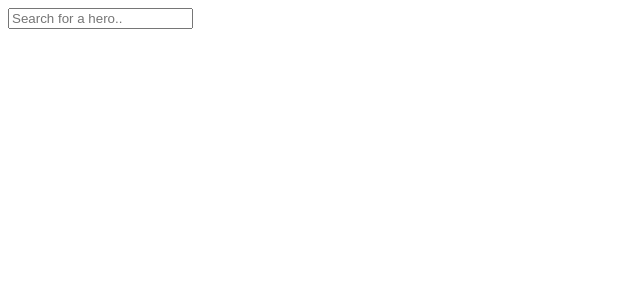
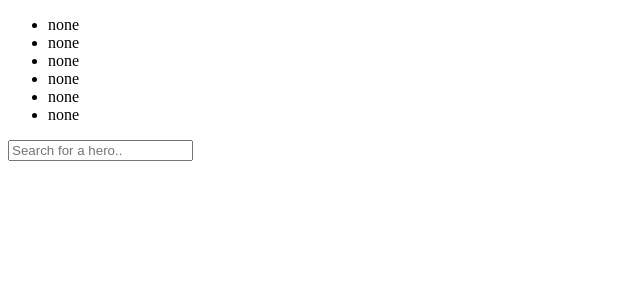
Before and after one commit to ptya/owcompare, a React (Create React App) app in the folder frontend/owcompare/: page / in a window 1280 px wide. Shown: the top 300 px of the page, without its empty margins (0-640 px from the left). Built offline with nearby package versions, Linux system fonts and the light colour scheme.

Commit message:
Working search

```diff
--- a/frontend/owcompare/src/components/App.js
+++ b/frontend/owcompare/src/components/App.js
@@ -1,24 +1,56 @@
-import React, { Component } from 'react';
+import React, { Component, Fragment } from 'react';
 import heroes from '../data/heroes';
+import selectedHeroes from '../data/selectedHeroes';
 
 import Search from './Search';
+import Selection from './Selection';
 
 class App extends Component {
   state = {
+    availableHeroes: heroes,
     search: '',
-    selectedHero: {},
+    selectedHeroes,
+    nextSlot: 1
   };
 
   updateSearch = e => {
     this.setState({ search: e.target.value })
-    console.log(e.target.value);
   }
 
-
+  updateSelected = id => {
+    let nextSlot = this.state.nextSlot;
+    if (nextSlot <= 6) {
+      const hero = heroes[id];
+      console.log('i am update');
+      console.log(id);
+      console.log(hero);
+      const toUpdate = `hero${nextSlot}`;
+      const selectedHeroes = this.state.selectedHeroes;
+      let heroToUpdate = selectedHeroes[toUpdate];
+      console.log('to update:');
+      console.log(heroToUpdate);
+      selectedHeroes[toUpdate] = { ...hero };
+      nextSlot++;
+      this.setState({ nextSlot });
+      this.setState({ selectedHeroes });
+      const availableHeroes = this.state.availableHeroes;
+      delete availableHeroes[id];
+      this.setState({ availableHeroes });
+    } else {
+      return
+    }
+  }
 
   render() {
+    const availableSpace = this.state.nextSlot <= 6;
+
     return (
-      <Search heroes={heroes} search={this.state.search} updateSearch={this.updateSearch} />
+      <Fragment>
+        <Selection selectedHeroes={this.state.selectedHeroes} />
+        { availableSpace &&
+          <Search availableHeroes={this.state.availableHeroes} search={this.state.search} updateSearch={this.updateSearch} updateSelected={this.updateSelected} />
+        }
+      </Fragment>
     );
   }
 }
--- a/frontend/owcompare/src/components/Search.js
+++ b/frontend/owcompare/src/components/Search.js
@@ -1,28 +1,22 @@
-import React, { Component, Fragment } from 'react';
-
-const Hero = (props) => (
-  <li>{props.hero.name}</li>
-);
+import React, { Component } from 'react';
 
 class Search extends Component {
-  heroList = hero => (
-    <li key={hero} >{this.props.heroes[hero].name}</li>
+  heroList = (hero, i) => (
+    <li key={i} ref={i} id={hero}>{this.props.availableHeroes[hero].name}</li>
   )
 
   handleSubmit = (e) => {
     e.preventDefault();
     if (this.props.search === '') return
-
-    console.log(this);
-
-    // TODO: handle refs and update selected hero with input (or 1st value)
+    const firstId = this.refs[0].id;
+    this.props.updateSelected(firstId);
   }
 
   render() {
-    let filteredHeroes = Object.keys(this.props.heroes).filter(
+    let filteredHeroes = Object.keys(this.props.availableHeroes).filter(
       (hero) => {
         if (this.props.search === '') return '';
-        return this.props.heroes[hero].name.toLowerCase().indexOf(this.props.search.toLowerCase()) !== -1;
+        return this.props.availableHeroes[hero].name.toLowerCase().indexOf(this.props.search.toLowerCase()) !== -1;
       }
     );
 
--- /dev/null
+++ b/frontend/owcompare/src/components/Selection.js
@@ -0,0 +1,32 @@
+import React, { Component } from 'react';
+
+class Selection extends Component {
+  heroList = (hero, i) => {
+    const selectedHero = this.props.selectedHeroes[hero];
+    console.log(hero);
+    console.log(selectedHero);
+    console.log(selectedHero['name']);
+    return <li key={hero}>{selectedHero['name']}</li>
+  }
+
+  /*heroList = () => {
+    let selected = [];
+    for (let i = 0; i < this.props.requiredHeroes; i++) {
+      if this.props.selectedHeroes[i]
+    }
+  }*/
+
+
+  render() {
+    //let translatedHeroes = this.props.selectedHeroes.map(
+    //  this.heroList
+    //)
+    return (
+      <ul>
+        {Object.keys(this.props.selectedHeroes).map(this.heroList)}
+      </ul>
+    );
+  }
+}
+
+export default Selection;
--- a/frontend/owcompare/src/data/heroes.js
+++ b/frontend/owcompare/src/data/heroes.js
@@ -1,166 +1,226 @@
 const heroes = {
-  "ana":
+  ana:
     {
-      "name": "Ana",
-      "type": "Support"
+      id: "ana",
+      name: "Ana",
+      type: "Support",
+      img: "/images/changeme.jpg"
     }
   ,
-  "bastion":
+  bastion:
     {
-      "name": "Bastion",
-      "type": "Defense"
+      id: "bastion",
+      name: "Bastion",
+      type: "Defense",
+      img: "/images/changeme.jpg"
     }
   ,
-  "brigitte":
+  brigitte:
     {
-      "name": "Brigitte",
-      "type": "Support"
+      id: "brigitte",
+      name: "Brigitte",
+      type: "Support",
+      img: "/images/changeme.jpg"
     }
   ,
-  "dva":
+  dva:
     {
-      "name": "D.Va",
-      "type": "Tank"
+      id: "dva",
+      name: "D.Va",
+      type: "Tank",
+      img: "/images/changeme.jpg"
     }
   ,
-  "doomfist":
+  doomfist:
     {
-      "name": "Doomfist",
-      "type": "Offense"
+      id: "doomfist",
+      name: "Doomfist",
+      type: "Offense",
+      img: "/images/changeme.jpg"
     }
   ,
-  "genji":
+  genji:
     {
-      "name": "Genji",
-      "type": "Offense"
+      id: "genji",
+      name: "Genji",
+      type: "Offense",
+      img: "/images/changeme.jpg"
     }
   ,
-  "hanzo":
+  hanzo:
     {
-      "name": "Hanzo",
-      "type": "Defense"
+      id: "hanzo",
+      name: "Hanzo",
+      type: "Defense",
+      img: "/images/changeme.jpg"
     }
   ,
-  "junkrat":
+  junkrat:
     {
-      "name": "Junkrat",
-      "type": "Defense"
+      id: "junkrat",
+      name: "Junkrat",
+      type: "Defense",
+      img: "/images/changeme.jpg"
     }
   ,
-  "lucio":
+  lucio:
     {
-      "name": "Lúcio",
-      "type": "Support"
+      id: "lucio",
+      name: "Lúcio",
+      type: "Support",
+      img: "/images/changeme.jpg"
     }
   ,
-  "mccree":
+  mccree:
     {
-      "name": "McCree",
-      "type": "Offense"
+      id: "mccree",
+      name: "McCree",
+      type: "Offense",
+      img: "/images/changeme.jpg"
     }
   ,
-  "mei":
+  mei:
     {
-      "name": "Mei",
-      "type": "Defense"
+      id: "mei",
+      name: "Mei",
+      type: "Defense",
+      img: "/images/changeme.jpg"
     }
   ,
-  "mercy":
+  mercy:
     {
-      "name": "Mercy",
-      "type": "Support"
+      id: "mercy",
+      name: "Mercy",
+      type: "Support",
+      img: "/images/changeme.jpg"
     }
   ,
-  "moira":
+  moira:
     {
-      "name": "Moira",
-      "type": "Support"
+      id: "moira",
+      name: "Moira",
+      type: "Support",
+      img: "/images/changeme.jpg"
     }
   ,
-  "orisa":
+  orisa:
     {
-      "name": "Orisa",
-      "type": "Tank"
+      id: "orisa",
+      name: "Orisa",
+      type: "Tank",
+      img: "/images/changeme.jpg"
     }
   ,
-  "pharah":
+  pharah:
     {
-      "name": "Pharah",
-      "type": "Offense"
+      id: "pharah",
+      name: "Pharah",
+      type: "Offense",
+      img: "/images/changeme.jpg"
     }
   ,
-  "reaper":
+  reaper:
     {
-      "name": "Reaper",
-      "type": "Offense"
+      id: "reaper",
+      name: "Reaper",
+      type: "Offense",
+      img: "/images/changeme.jpg"
     }
   ,
-  "reinhardt":
+  reinhardt:
     {
-      "name": "Reinhardt",
-      "type": "Tank"
+      id: "reinhardt",
+      name: "Reinhardt",
+      type: "Tank",
+      img: "/images/changeme.jpg"
     }
   ,
-  "roadhog":
+  roadhog:
     {
-      "name": "Roadhog",
-      "type": "Tank"
+      id: "roadhog",
+      name: "Roadhog",
+      type: "Tank",
+      img: "/images/changeme.jpg"
     }
   ,
-  "soldier-76":
+  soldier76:
     {
-      "name": "Soldier: 76",
-      "type": "Offense"
+      id: "soldier76",
+      name: "Soldier: 76",
+      type: "Offense",
+      img: "/images/changeme.jpg"
     }
   ,
-  "sombra":
+  sombra:
     {
-      "name": "Sombra",
-      "type": "Offense"
+      id: "sombra",
+      name: "Sombra",
+      type: "Offense",
+      img: "/images/changeme.jpg"
     }
   ,
-  "symmetra":
+  symmetra:
     {
-      "name": "Symmetra",
-      "type": "Support"
+      id: "symmetra",
+      name: "Symmetra",
+      type: "Support",
+      img: "/images/changeme.jpg"
     }
   ,
-  "torbjorn":
+  torbjorn:
     {
-      "name": "Torbjorn",
-      "type": "Defense"
+      id: "torbjorn",
+      name: "Törbjorn",
+      type: "Defense",
+      img: "/images/changeme.jpg"
     }
   ,
-  "tracer":
+  tracer:
     {
-      "name": "Tracer",
-      "type": "Offense"
+      id: "tracer",
+      name: "Tracer",
+      type: "Offense",
+      img: "/images/changeme.jpg"
     }
   ,
-  "widowmaker":
+  widowmaker:
     {
-      "name": "Widowmaker",
-      "type": "Defense"
+      id: "widowmaker",
+      name: "Widowmaker",
+      type: "Defense",
+      img: "/images/changeme.jpg"
     }
   ,
-  "winston":
+  winston:
     {
-      "name": "Winston",
-      "type": "Tank"
+      id: "winston",
+      name: "Winston",
+      type: "Tank",
+      img: "/images/changeme.jpg"
     }
   ,
-  "zarya":
+  zarya:
     {
-      "name": "Zarya",
-      "type": "Tank"
+      id: "zarya",
+      name: "Zarya",
+      type: "Tank",
+      img: "/images/changeme.jpg"
     }
   ,
-  "zenyatta":
+  zenyatta:
     {
-      "name": "Zenyatta",
-      "type": "Support"
+      id: "zenyatta",
+      name: "Zenyatta",
+      type: "Support",
+      img: "/images/changeme.jpg"
     }
-
 };
 
+export const none = {
+  id: "none",
+  name: "none",
+  type: "none",
+  img: "/images/default.jpg"
+}
+
 export default heroes;
--- /dev/null
+++ b/frontend/owcompare/src/data/selectedHeroes.js
@@ -0,0 +1,24 @@
+import { none } from './heroes';
+
+const selectedHeroes = {
+  hero1: {
+    ...none
+  },
+  hero2: {
+    ...none
+  },
+  hero3: {
+    ...none
+  },
+  hero4: {
+    ...none
+  },
+  hero5: {
+    ...none
+  },
+  hero6: {
+    ...none
+  },
+};
+
+export default selectedHeroes;
```
